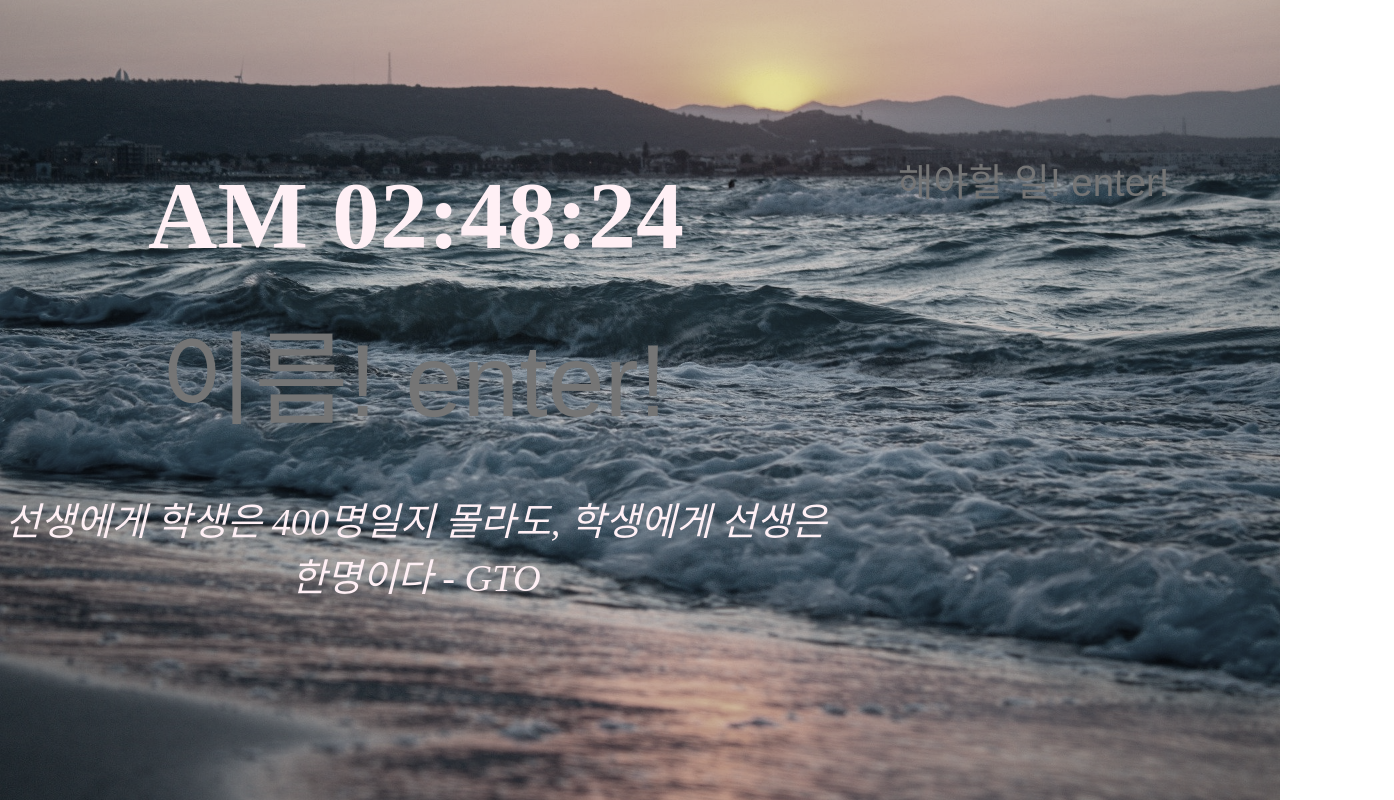
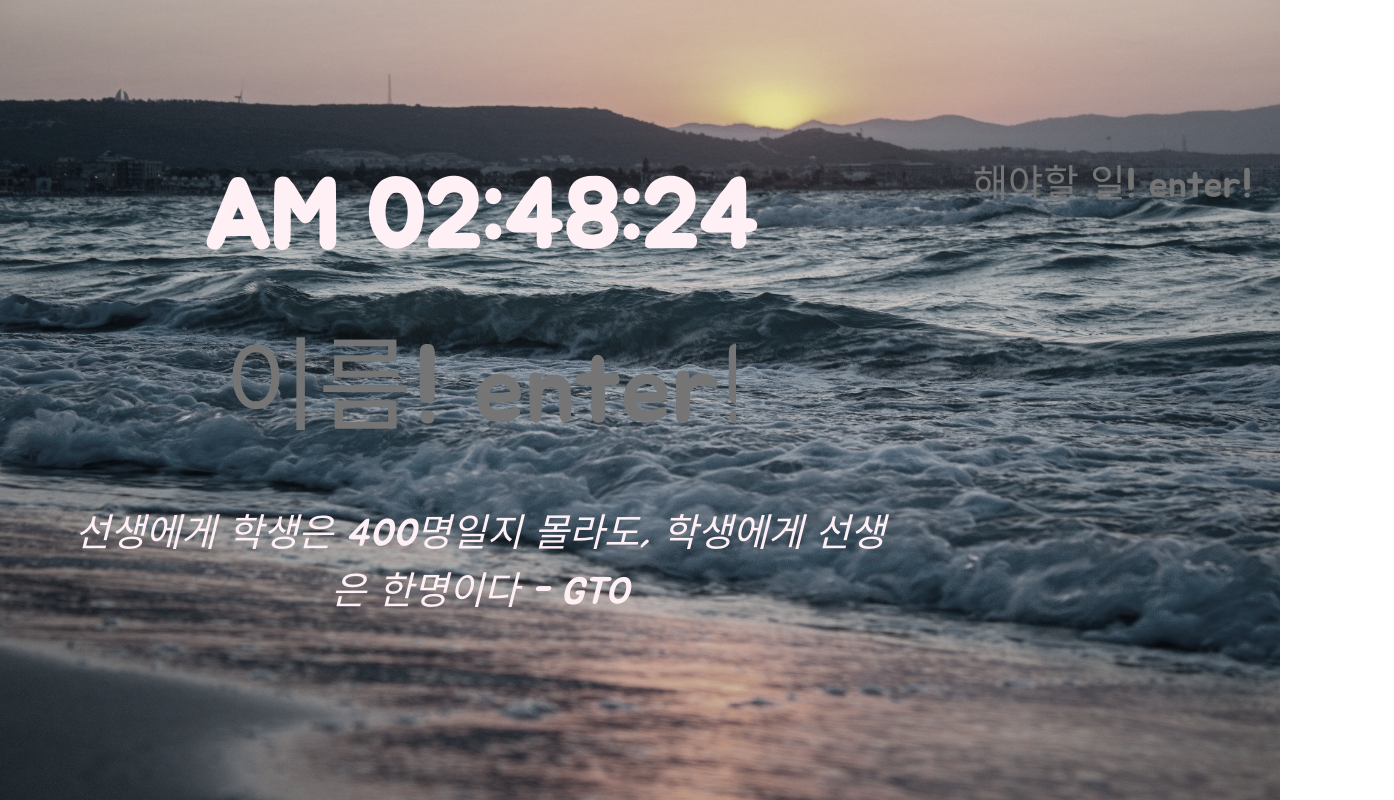
Before and after one commit to Arsture/MomemtumV2, a plain HTML site: page momemtum/index.html in a window 1280 px wide. Shown: the whole page, 1394 px wide, since content can reach past the window. Drawn offline with Linux system fonts and the light colour scheme; a web font is replaced by a local one.

Commit message:
Add files via upload
V3

```diff
--- a/momemtum/CSS/style.css
+++ b/momemtum/CSS/style.css
@@ -1,9 +1,16 @@
+@import url('https://fonts.googleapis.com/css2?family=Jua&display=swap');
+@import url('https://fonts.googleapis.com/css2?family=Jua&family=Yeon+Sung&display=swap');
+html{
+    height: 100vh;
+    width: 100vw;
+    font-family: 'Yeon Sung', 'Jua', sans-serif;
+}
 body{
     height: 100vh;
     width: 100vw;
     text-align: center;
     display: flex;
-    margin: 0vh;
+    margin: 0;
     flex-direction: column;
     color:lavenderblush;
 }
@@ -15,6 +22,7 @@ body{
     background: none;
     color: rgb(255, 225, 251);
     width: 40vw;
+    font-family: 'Jua', sans-serif;
 }
 
 #inputToDo{
@@ -23,18 +31,74 @@ body{
     border: none;
     background: none;
     color: rgb(255, 225, 251);
+    width: 23vw;
+    font-family: 'Jua', sans-serif;
 
 }
 ul{
     list-style:georgian;
     justify-items:normal;
 }
-
-
 button{
     background: none;
     border: none;
 }
+
+/*
+li{
+    background-color: none;
+    cursor: pointer;
+}
+
+li{
+    line-height: 5vw;
+    height: 2vw;
+    text-align: center;
+    width: 5vw;
+    cursor: pointer;
+    transition: all 0.5s;
+    position: relative;
+}
+li span {
+    z-index: 2;
+    display: block;
+    position: absolute;
+    width: 100%;
+    height: 100%;
+}
+li::before {
+    content: '';
+    position: absolute;
+    top: 0;
+    left: 0;
+    width: 100%;
+    height: 100%;
+    z-index: 1;
+    transition: all 0.5s;
+    border: 1px solid rgba(255,255,255,0.2);
+    background-color: rgba(255,255,255,0.1);
+}
+li::after {
+    content: '';
+    position: absolute;
+    top: 0;
+    left: 0;
+    width: 100%;
+    height: 100%;
+    z-index: 1;
+    transition: all 0.5s;
+    border: 1px solid rgba(255,255,255,0.2);
+    background-color: rgba(255,255,255,0.1);
+}
+li:hover::before {
+    transform: rotate(-45deg);
+    background-color: rgba(255,255,255,0);
+}
+li:hover::after {
+    transform: rotate(45deg);
+    background-color: rgba(255,255,255,0);
+}
+*/
 
 heading{
     display: flex;
@@ -47,15 +111,16 @@ sec1, sec2{
     height: 20vh;
 }
 sec1{
-    flex-grow: 9;
+    width: 70vw;
 }
 sec2{
-    flex-grow: 1;
+    width: 30vw;
 }
 #weather{
     display: flex;
     flex-direction: column;
-    font-size: 4vw;
+    font-size: 4vh;
+
 
 }
 middle{
@@ -69,9 +134,10 @@ middle{
 Inmiddle1{
     display: flex;
     flex-direction: column;
-    width: 70vw;
+    width: 65vw;
     justify-content: center;
     flex-wrap: wrap;
+    margin-left: 5vw;
 }
 
 InInmiddle1{
@@ -85,12 +151,14 @@ InInmiddle2{
 InInmiddle3{
     flex-grow: 4;
     font-size: 2vw;
+    justify-content: center;
+
 }
 
 Inmiddle2{
-    width: 30vw;
+    width: 25vw;
     font-size: 3vw;
-    padding-left: 5vw;
+    margin-left: 5vw;
 }
 
 
--- a/momemtum/JS/background.js
+++ b/momemtum/JS/background.js
@@ -15,7 +15,7 @@ const source =`img/${todayImg}`;
 const body = document.body;
 
 body.style.background = `url(${source})`;
-body.style.backgroundSize = "cover";
+body.style.backgroundSize = "100vw 100vh";
 body.style.backgroundPosition = "center";
 body.style.backgroundRepeat = "no-repeat";
 body.style.backdropFilter = "grayscale(70%)";
--- a/momemtum/index.html
+++ b/momemtum/index.html
@@ -23,10 +23,8 @@
             #quote{
                 font-size: 3vh;
             }
-            #inputToDo{
-                font-size: 3vh;
-            }
         }
+
     </style>
 </head>
 <body>
```
